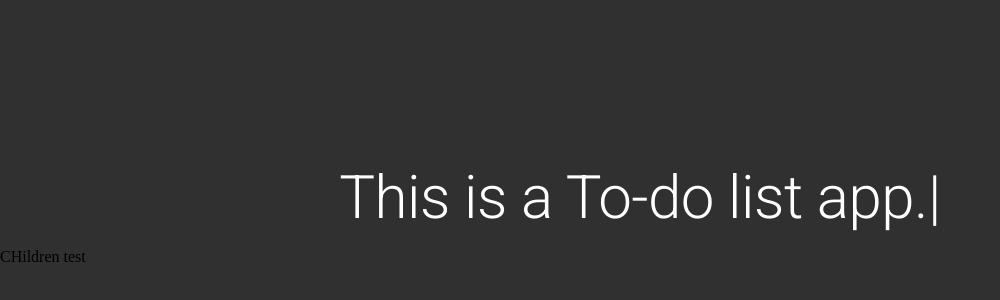
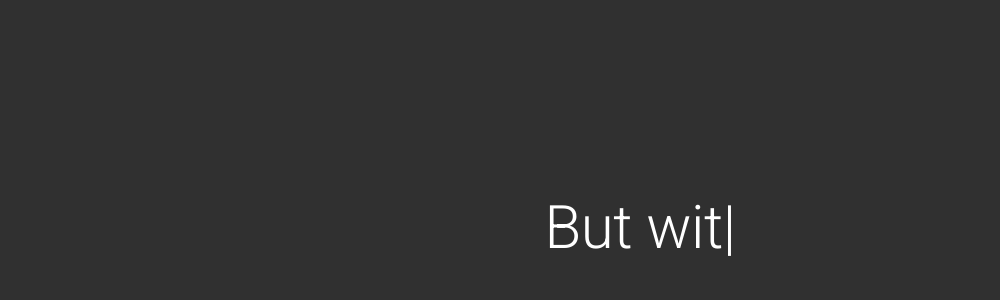
Before and after one commit to SaudTauqeer/todo-list-and-chat, a React (Create React App) app: page / in a window 1280 px wide. Shown: the part 172-472 px from the top of the page, without its empty margins (0-1000 px from the left). Built offline with nearby package versions, Linux system fonts and the light colour scheme.

Commit message:
Moved some components, Body.js removes Typist via Hidden

```diff
--- a/src/Components/LandingPage/Body.js
+++ b/src/Components/LandingPage/Body.js
@@ -1,43 +1,98 @@
 //Imports
 import React, { Component } from "react";
+import Fade from '@material-ui/core/Fade';
+import Hidden from '@material-ui/core/Hidden';
+import Typist from 'react-typist';
+import googleSvg from "../images/google.svg";
 import {
     Grid,
     Typography,
-
+    AppBar,
+    Toolbar,
+    Button
 } from "@material-ui/core";
-import Typist from 'react-typist';
-import FadeText from "./FadeText";
-
-
-const style = {
-    containerTop : {padding: 20, marginTop: "20em"}
-};
 
 
 
+const FadeEnterAfterTypingDone = (props) => (
+      <React.Fragment>
+          <Fade
+          children={props.children}
+          in={props.visible}
+          timeout={{enter: 2000}}
+          >
+          </Fade>
+      </React.Fragment>
+);
 
+const MobileSocials = () => (
+  <React.Fragment>
+    <Grid container justify="center" alignItems="center">
+      <Grid item >
+            <Button
+            variant="contained"
+            color="inherit"
+            >
+              Google
+              <img
+                style={{paddingLeft: "5px"}}
+                src ={googleSvg} alt ="Goolge-Icon" />
+            </Button>
+      </Grid>
+    </Grid>
+  </React.Fragment>
+);
+
+
+
+const MobileNavbar = () => (
+    <React.Fragment>
+    <AppBar
+
+    color="inherit"
+    >
+      <Toolbar>
+        <Grid item container justify="flex-end">
+        <Button
+        color="secondary"
+        variant="contained"
+        >Login</Button>
+        </Grid>
+      </Toolbar>
+    </AppBar>
+    </React.Fragment>
+);
 
 class Body extends Component {
 
-
-
-   onAnimationDone = () => (
-        <React.Fragment>
-        ss
-        </React.Fragment>
-    );
+  state = {
+    visible: false
+  }
 
     render () {
         return (
         <React.Fragment>
+        {/* Desktop View */}
+        <Hidden xsDown>
           <Grid container
+            style={{
+              minHeight: "100vh",
+              margin: "0, 20, 0"
+              }}
             justify="center"
-            style={style.containerTop}
+            alignItems="center"
             >
+              <Grid item >
                 <Typography variant="h2">
                   <Typist
-                cursor={{hideWhenDone: true}}
-                onTypingDone={this.onAnimationDone}
+                    startDelay={1000}
+                    avgTypingDelay={35}
+                    cursor={
+                    {
+                    hideWhenDoneDelay: 100,
+                    hideWhenDone: true
+                    }}
+                    onTypingDone={()=> this.setState({visible: true})}
                     >
                       Hello there...
                       <Typist.Backspace count={15} delay={1000} />
@@ -46,14 +101,21 @@ class Body extends Component {
                       <Typist.Backspace count={25} delay={1000} />
                       But with a twist.
                       <Typist.Backspace count={17} delay= {1000} />
-                    You can also chat to online users. Pretty cool ye?
-                    <Typist.Backspace  count = {51} delay = {1000} />
+                      You can also chat with online users. Pretty cool ye?
+                    <Typist.Backspace  count = {53} delay = {500} />
                     </Typist>
                   </Typography>
                 </Grid>
-                <FadeText>
-                    <div>CHildren test</div>
-                </FadeText>
+            </Grid>
+            </Hidden>
+
+            {/* Mobile view without react-typist. Shows Mobile friendly layout.*/}
+            <Hidden smUp>
+              <Grid container style={{minHeight: "100vh"}}>
+                <MobileNavbar />
+                <MobileSocials />
+              </Grid>
+            </Hidden>
         </React.Fragment>
         );
     }
--- a/src/Components/LandingPage/FadeText.js
+++ /dev/null
@@ -1,21 +0,0 @@
-
-import React from "react";
-import Fade from '@material-ui/core/Fade';
-import {Button} from "@material-ui/core";
-
-const FadeText = (props) => {
-    return (
-        <React.Fragment>
-            <Fade
-            children={props.children}
-            in={true}
-            timeout={{enter: 2000}}
-            >
-            </Fade>
-        </React.Fragment>
-    );
-};
-
-
-
-export default FadeText;
```
Also changed, not shown: src/Components/LandingPage/UserPortal.js (added, +35 -0 lines), src/Components/images/facebook-6.svg (added), src/Components/images/google.svg (added). Lines whose indentation alone changed are shown as unchanged.
